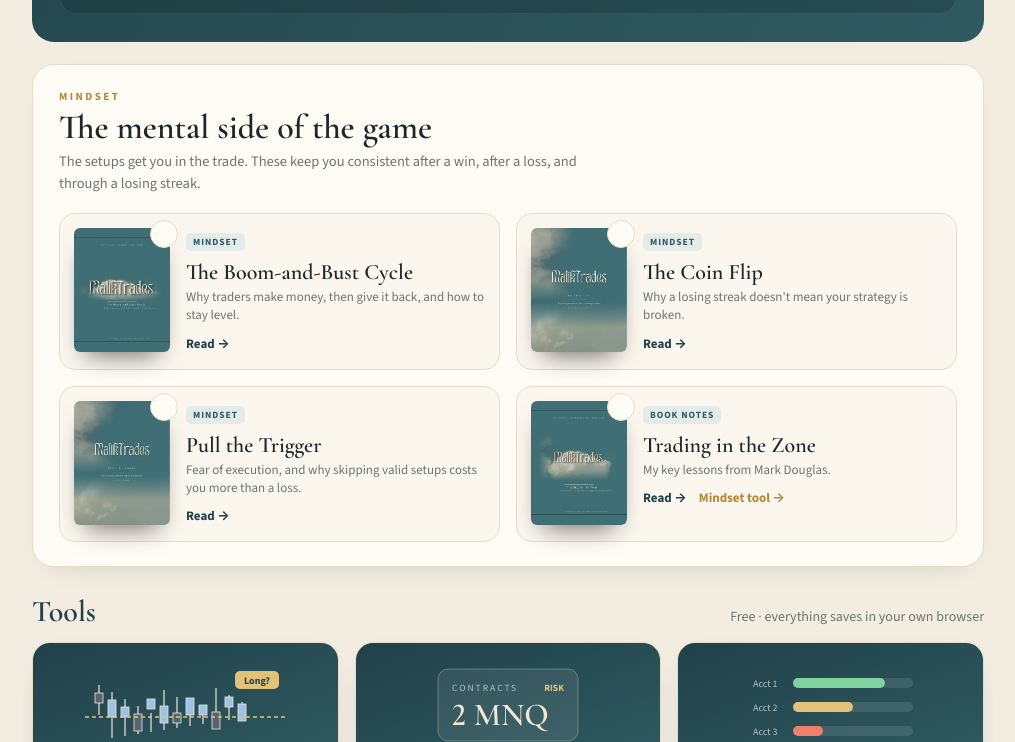
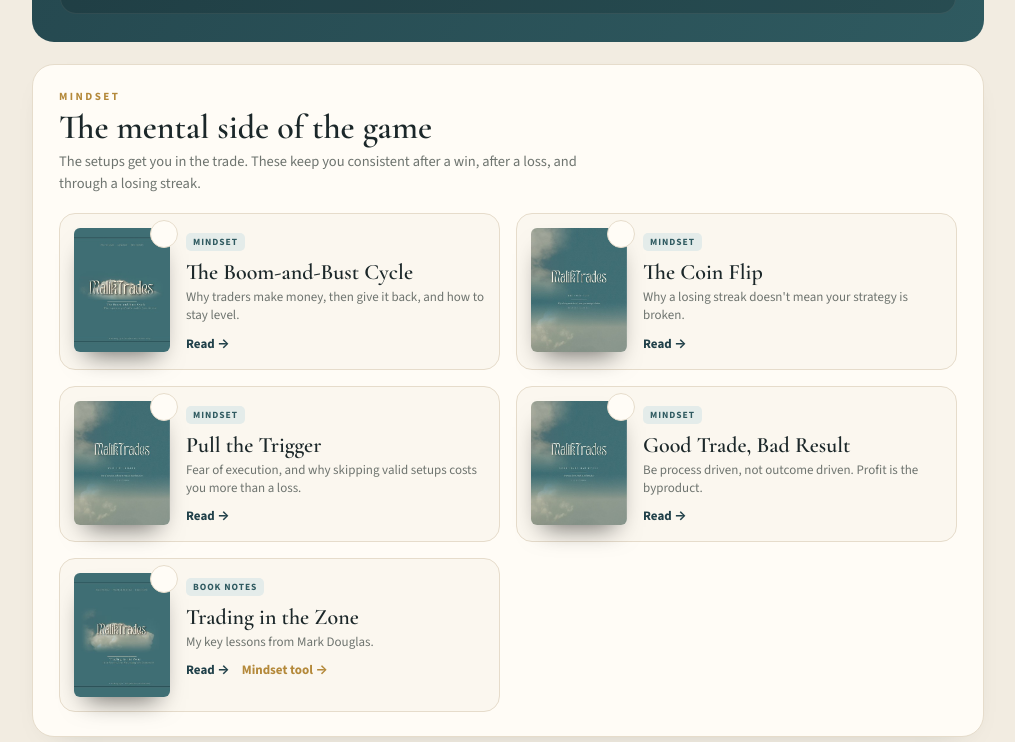
Before and after one commit to maliktradesvp/maliktradesvp.github.io, a plain HTML site: page index.html in a window 1280 px wide. Shown: the part 3986-4728 px from the top of the page, without its empty margins (260-1275 px from the left). Drawn offline with nearby package versions, Linux system fonts and the light colour scheme.

Commit message:
Add files via upload

```diff
--- a/index.html
+++ b/index.html
@@ -641,6 +641,7 @@ function paintGuides(){
     { id:"p5", slug:"boom-and-bust-cycle", title:"The Boom-and-Bust Cycle", line:"Why traders make money, then give it back, and how to stay level.", tag:"Mindset" },
     { id:"p6", slug:"the-coin-flip", title:"The Coin Flip", line:"Why a losing streak doesn't mean your strategy is broken.", tag:"Mindset" },
     { id:"p14", slug:"pull-the-trigger", title:"Pull the Trigger", line:"Fear of execution, and why skipping valid setups costs you more than a loss.", tag:"Mindset" },
+    { id:"p15", slug:"good-trade-bad-result", title:"Good Trade, Bad Result", line:"Be process driven, not outcome driven. Profit is the byproduct.", tag:"Mindset" },
     { id:"p8", slug:"trading-in-the-zone", title:"Trading in the Zone", line:"My key lessons from Mark Douglas.", tag:"Book notes", tool:true }
   ];
   const ALLB = [FEAT, FEAT2, ...SETB, ...MIND], nRead = ALLB.filter(b => readSet.has(b.id)).length;
```
Also changed, not shown: good-trade-bad-result-cover.jpg (added), 1 other file.
